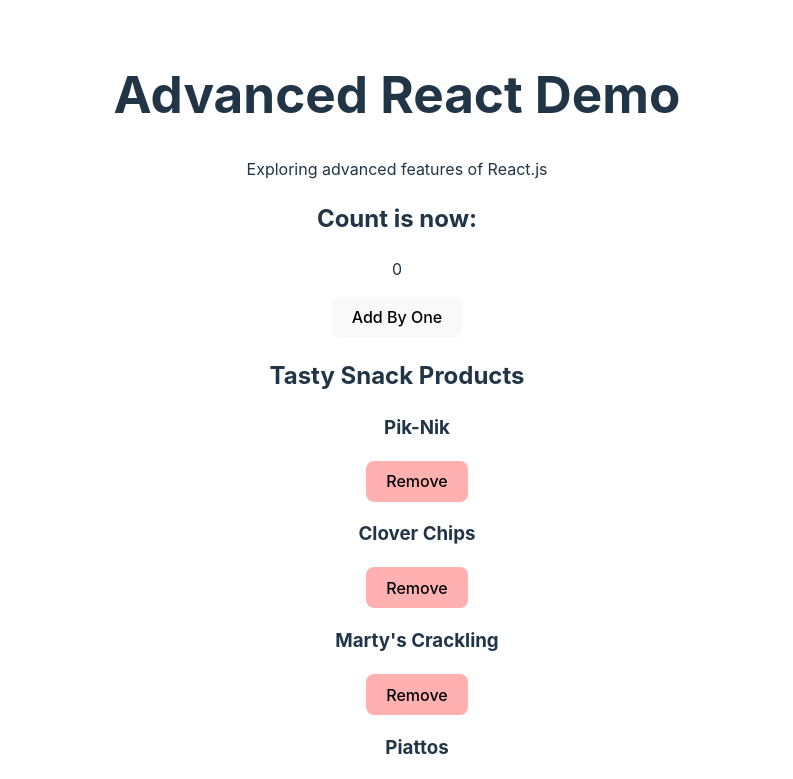
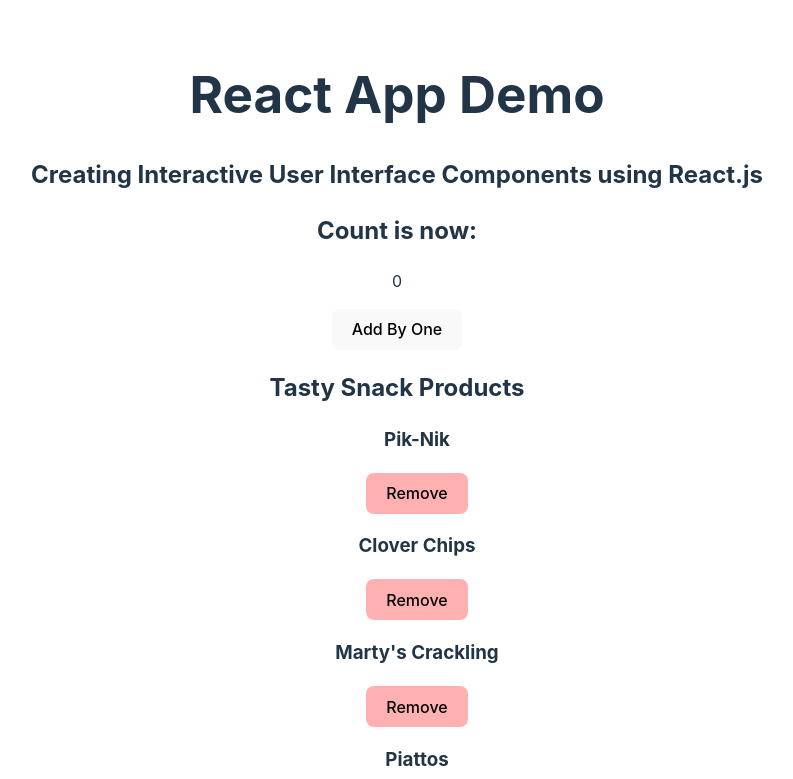
Before and after one commit to StoneDisk/react-app-demo, a React (Vite) app: page / in a window 1280 px wide. Shown: the top 779 px of the page, without its empty margins (243-1036 px from the left). Built offline with nearby package versions, Linux system fonts and the light colour scheme; no server answers.

Commit message:
changed the content of the headings inside the App component

```diff
--- a/src/App.jsx
+++ b/src/App.jsx
@@ -8,8 +8,8 @@
 
   return (
     <div>
-      <h1>Advanced React Demo</h1>
-      <p>Exploring advanced features of React.js</p>
+      <h1>React App Demo</h1>
+      <h2>Creating Interactive User Interface Components using React.js</h2>
       <IncrementNumberSection></IncrementNumberSection>
       <SnackProductsSection></SnackProductsSection>
       <KitchenItemsSection></KitchenItemsSection>
```
